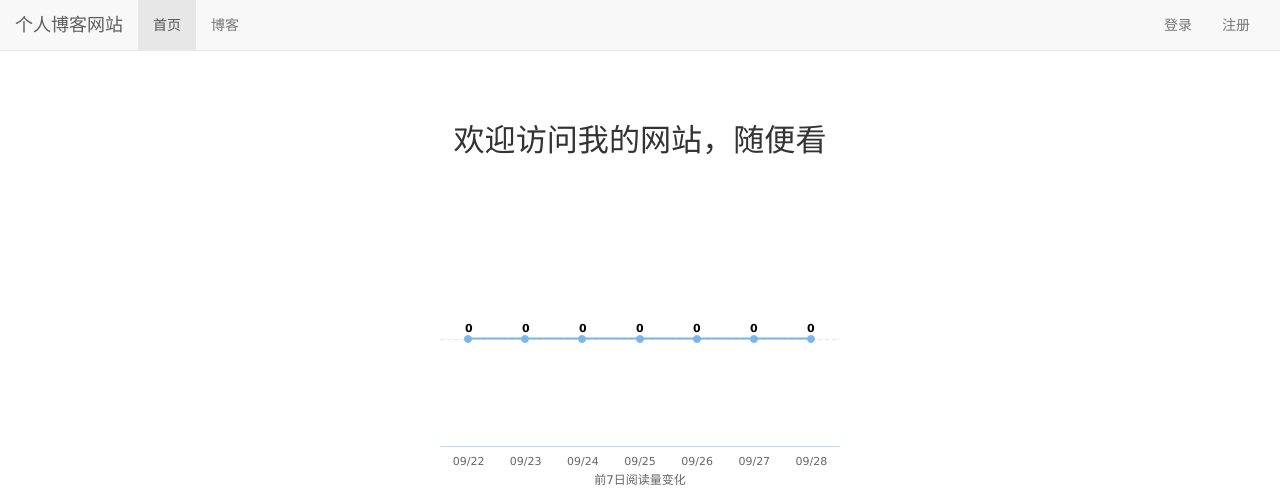
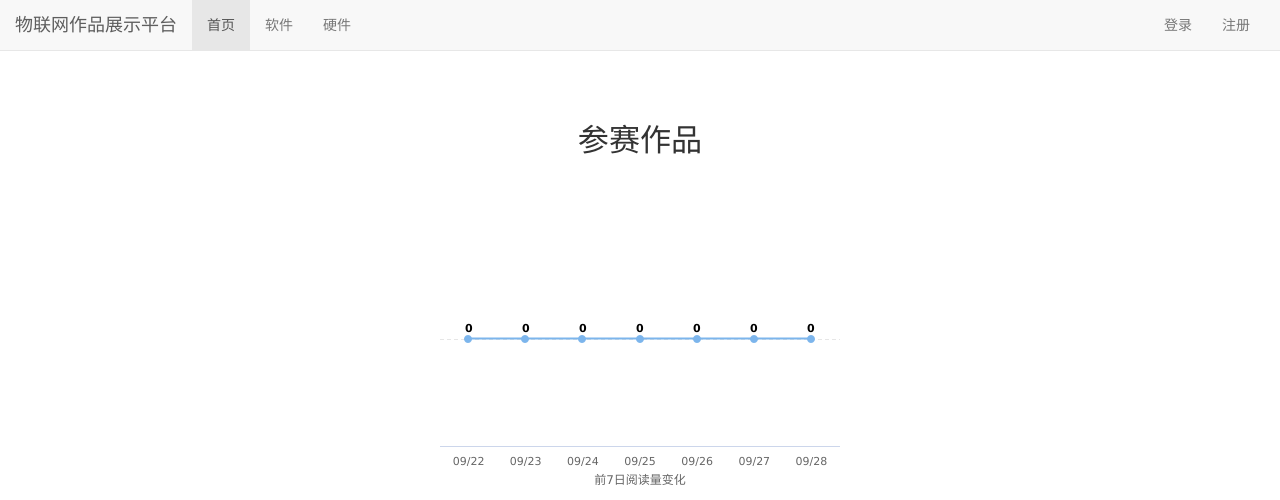
Before and after one commit to whattress/vveb, a Django app: page / in a window 1280 px wide. Shown: the top 500 px of the page. Run offline with Django 3.2, Linux system fonts and the light colour scheme; data that the repository does not hold is empty; some libraries are stand-ins or nearby versions.

Commit message:
给“硬件”链接加上了html页面 附上了一个问题

```diff
--- a/blog/urls.py
+++ b/blog/urls.py
@@ -5,6 +5,7 @@ from . import views
 urlpatterns = [
     # http://localhost:8000/blog/
     path('', views.blog_list, name='blog_list'),
+    path('hw',views.hardware, name='hardware'),
     path('<int:blog_pk>', views.blog_detail, name="blog_detail"),
     path('type/<int:blog_type_pk>', views.blogs_with_type, name="blogs_with_type"),
     path('date/<int:year>/<int:month>', views.blogs_with_date, name="blogs_with_date"),
--- a/blog/views.py
+++ b/blog/views.py
@@ -72,3 +72,5 @@ def blog_detail(request, blog_pk):
     response = render(request, 'blog/blog_detail.html', context) # 响应
     response.set_cookie(read_cookie_key, 'true') # 阅读cookie标记
     return response
+def hardware(request):
+    return render(request, 'blog/hardware.html')
--- a/templates/base.html
+++ b/templates/base.html
@@ -16,7 +16,7 @@
     <div class="navbar navbar-default navbar-fixed-top" role="navigation">
         <div class="container-fluid">
             <div class="navbar-header">
-                <a class="navbar-brand" href="{% url 'home' %}">个人博客网站</a>
+                <a class="navbar-brand" href="{% url 'home' %}">物联网作品展示平台</a>
                 <button class="navbar-toggle collapsed"  data-toggle="collapse" data-target="#navbar-collapse">
                     <span class="icon-bar"></span>
                     <span class="icon-bar"></span>
@@ -29,8 +29,12 @@
                         <a href="{% url 'home' %}">首页</a>
                     </li>
                     <li class="{% block nav_blog_active %}{% endblock %}">
-                        <a href="{% url 'blog_list' %}">博客</a>
+                        <a href="{% url 'blog_list' %}">软件</a>
                     </li>
+                    <li class="{% block nav_hardware_active %}{% endblock %}">
+                        <a href="{% url 'hardware' %}">硬件</a>
+                    </li>
+
                 </ul>
 
                 <ul class="nav navbar-nav navbar-right">
--- a/templates/home.html
+++ b/templates/home.html
@@ -2,7 +2,7 @@
 {% load staticfiles %}
 
 {% block title %}
-    我的网站|首页
+    川农大物联作品展示平台
 {% endblock %}
 
 {% block header_extends %}
@@ -13,7 +13,7 @@
 {% block nav_home_active %}active{% endblock %}
 
 {% block content %}
-    <h3 class="home-content">欢迎访问我的网站，随便看</h3>
+    <h3 class="home-content">参赛作品</h3>
     <!-- 图表容器 DOM -->
     <div id="container"></div>
     <div class="hot-data">
```
Also changed, not shown: blog/templates/blog/hardware.html (added, +12 -0 lines), db.sqlite3.
